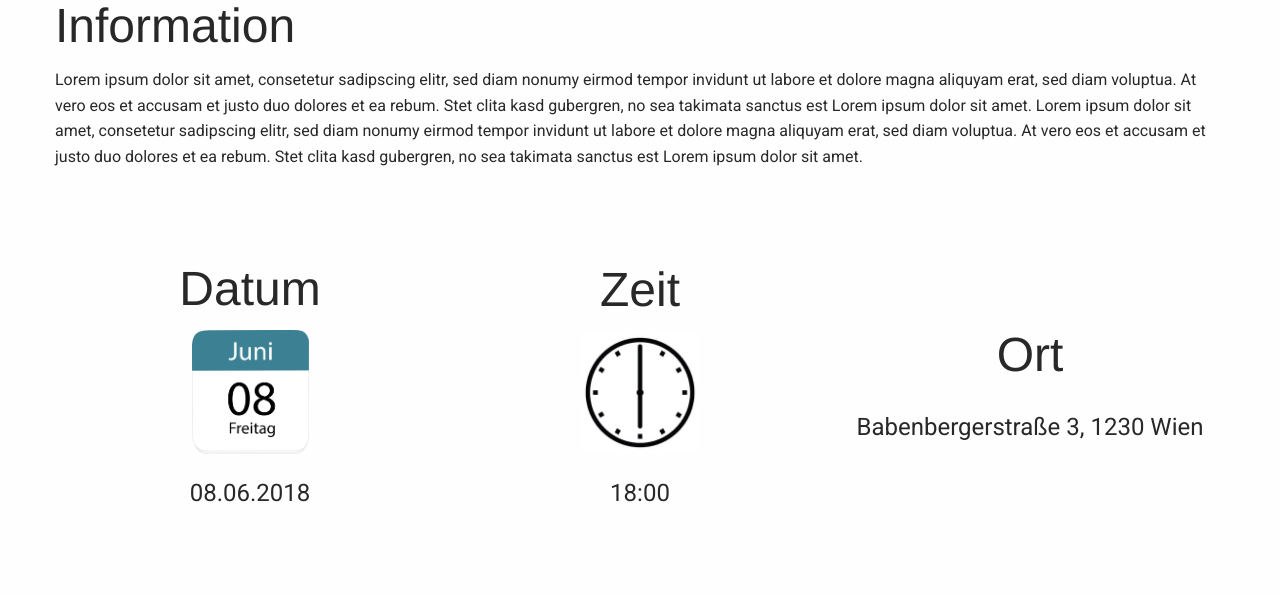
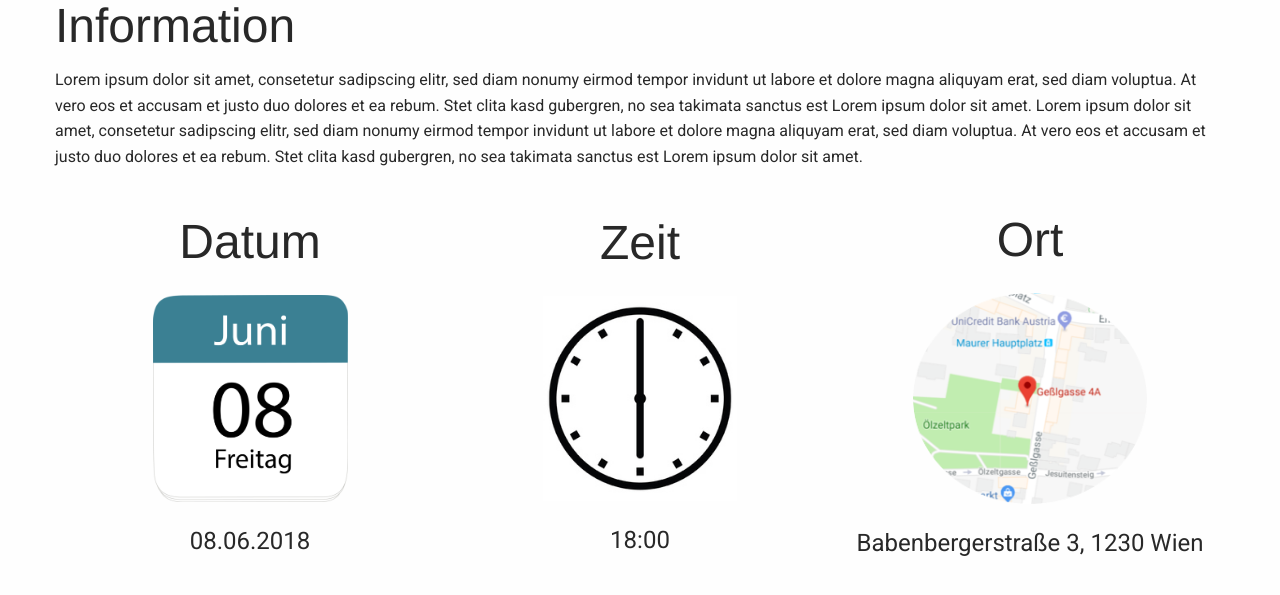
Before and after one commit to Tischii/Maturafeier, a PHP site: page /info.html in a window 1280 px wide. Shown: the part 168-763 px from the top of the page. Run offline with PHP 8.4, Linux system fonts and the light colour scheme; some web fonts are replaced.

Commit message:
verlinkungen

```diff
--- a/index.html
+++ b/index.html
@@ -135,7 +135,7 @@
         <div class="top-bar-right" data-magellan  id="resmenu">
           <ul class="vertical medium-horizontal menu">
             <li><a href="info.html">INFO</a></li>
-            <li><a href="">FOTOS</a></li>
+            <li><a href="comingsoon.html">FOTOS</a></li>
             <li><a href="login.php">LOGIN</a></li>
           </ul>
         </div>
--- a/info.html
+++ b/info.html
@@ -87,11 +87,18 @@
                     margin-top: 20px;
                 }
 
-                .kalender, .clock{
-                    width: 30%;
-                    height: 30%;
+                .kalender, .clock, .ortbild{
+                    width: 50%;
+                    height: 50%;
+                    margin-top: 20px;
 
                 }
+
+                .ortbild{
+                    height: 60%;
+                    width: 60%;
+                }
+
 
 
 
@@ -115,9 +122,9 @@
 
                     <div class="top-bar-right" data-magellan  id="resmenu">
                         <ul class="vertical medium-horizontal menu">
-                            <li><a href="">INFO</a></li>
-                            <li><a href="">FOTOS</a></li>
-                            <li><a href="">ANMELDUNG</a></li>
+                            <li><a href="info.html">INFO</a></li>
+                            <li><a href="comingsoon.html">FOTOS</a></li>
+                            <li><a href="login.php">ANMELDUNG</a></li>
                         </ul>
                     </div>
                 </div>
@@ -147,6 +154,7 @@
 
                         <div class="cell large-4">
                             <h1 class="ort"> Ort</h1>
+                            <img src="img/ort.png" class="ortbild float-center">
                             <p class="orttext">Babenbergerstra&szlig;e 3, 1230 Wien </p>
                         </div>
                     </div>
--- a/login.php
+++ b/login.php
@@ -202,9 +202,9 @@ if(isset($_GET['login'])) {
 
         <div class="top-bar-right" data-magellan  id="resmenu">
           <ul class="vertical medium-horizontal menu">
-            <li><a href="">INFO</a></li>
-            <li><a href="">FOTOS</a></li>
-            <li><a href="">ANMELDUNG</a></li>
+            <li><a href="info.html">INFO</a></li>
+            <li><a href="comingsoon.html">FOTOS</a></li>
+            <li><a href="login.php">ANMELDUNG</a></li>
           </ul>
         </div>
       </div>
```
Also changed, not shown: img/ort.png (added).
